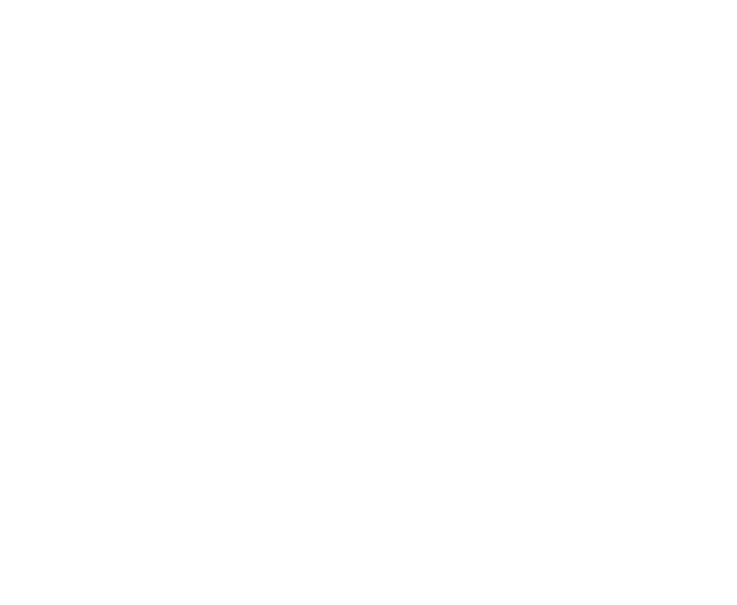
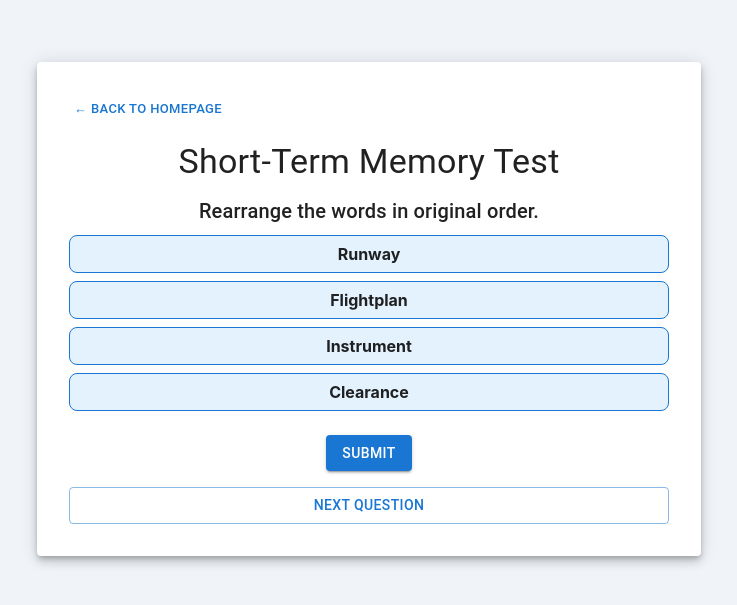
Before and after one commit to promubsorn/aptitude-test, a React (Create React App) app: page /aptitude-test/memory-test in a window 1280 px wide. Before the commit this address had no page. Shown: the part 107-712 px from the top of the page, without its empty margins (271-1008 px from the left). Built offline with nearby package versions, Linux system fonts and the light colour scheme.

Commit message:
memory test

```diff
--- a/package.json
+++ b/package.json
@@ -4,6 +4,8 @@
   "private": true,
   "homepage": "https://promubsorn.github.io/aptitude-test",
   "dependencies": {
+    "@dnd-kit/core": "^6.3.1",
+    "@dnd-kit/sortable": "^10.0.0",
     "@emotion/react": "^11.14.0",
     "@emotion/styled": "^11.14.1",
     "@mui/icons-material": "^7.2.0",
--- a/src/App.js
+++ b/src/App.js
@@ -6,6 +6,7 @@
 import ScanningAppLevel2 from './components/scanning-app-2';
 import { Box, Typography, Button, Stack, Paper } from "@mui/material";
 import AirplaneTicketIcon from '@mui/icons-material/AirplaneTicket';
+import MemoryTestApp from './components/memory-test';
 function Home() {
   return (
     <Box
@@ -52,6 +53,15 @@
           >
             🔥 Scanning Test Lv.2
           </Button>
+          <Button
+            component={Link}
+            to="/memory-test"
+            variant="outlined"
+            size="large"
+            fullWidth
+          >
+            🧠 Memory Test
+          </Button>
         </Stack>
       </Paper>
     </Box>
@@ -67,6 +77,7 @@
         <Route path="/mental-math" element={<MentalMathApp />} />
         <Route path="/scanning-test" element={<ScanningApp />} />
         <Route path="/scanning-test-2" element={<ScanningAppLevel2 />} />
+        <Route path="/memory-test" element={<MemoryTestApp />} />
         {/* Add more routes for other tests */}
       </Routes>
     </BrowserRouter>
--- /dev/null
+++ b/src/components/memory-test.js
@@ -0,0 +1,252 @@
+import React, { useEffect, useState } from "react";
+import { useNavigate } from 'react-router-dom';
+import {
+    Box,
+    Button,
+    Typography,
+    Paper,
+    Grid,
+} from "@mui/material";
+import {
+    DndContext,
+    closestCenter,
+    useSensor,
+    useSensors,
+    PointerSensor,
+} from "@dnd-kit/core";
+import {
+    arrayMove,
+    SortableContext,
+    useSortable,
+    verticalListSortingStrategy,
+} from "@dnd-kit/sortable";
+import { CSS } from "@dnd-kit/utilities";
+
+const WORD_POOL = [
+    "Cockpit",
+    "Runway",
+    "Altitude",
+    "Airspeed",
+    "Checklist",
+    "Flaps",
+    "Rudder",
+    "Throttle",
+    "Yoke",
+    "Turbulence",
+    "Navigation",
+    "Autopilot",
+    "Mayday",
+    "Tower",
+    "Crosswind",
+    "Descent",
+    "Climb",
+    "Glide",
+    "Rotate",
+    "Stall",
+    "Landing",
+    "Taxiway",
+    "Clearance",
+    "Approach",
+    "Departure",
+    "Radar",
+    "Beacon",
+    "Flightplan",
+    "Instrument",
+    "Checklist"
+];
+
+function getRandomWords(count = 4) {
+    const shuffled = [...WORD_POOL].sort(() => 0.5 - Math.random());
+    return shuffled.slice(0, count);
+}
+
+function getRandomQuestionType() {
+    return ["position", "reorder"][Math.floor(Math.random() * 2)];
+}
+
+function SortableItem({ id }) {
+    const { attributes, listeners, setNodeRef, transform, transition } =
+        useSortable({ id });
+
+    const style = {
+        transform: CSS.Transform.toString(transform),
+        transition,
+        padding: "8px",
+        margin: "8px 0",
+        border: "1px solid #1976d2",
+        borderRadius: "8px",
+        backgroundColor: "#e3f2fd",
+        fontWeight: "bold",
+        textAlign: "center",
+    };
+
+    return (
+        <div ref={setNodeRef} style={style} {...attributes} {...listeners}>
+            {id}
+        </div>
+    );
+}
+
+export default function MemoryTestApp() {
+    const navigate = useNavigate();
+    const [words, setWords] = useState([]);
+    const [displayed, setDisplayed] = useState(true);
+    const [questionType, setQuestionType] = useState("position");
+    const [question, setQuestion] = useState("");
+    const [correctAnswer, setCorrectAnswer] = useState("");
+    const [userAnswer, setUserAnswer] = useState("");
+    const [options, setOptions] = useState([]);
+    const [result, setResult] = useState(null);
+
+    const sensors = useSensors(useSensor(PointerSensor));
+
+    useEffect(() => {
+        generateNewTest();
+    }, []);
+
+    const generateNewTest = () => {
+        const newWords = getRandomWords();
+        const qType = getRandomQuestionType();
+        let q = "";
+        let correct = "";
+        let choices = [];
+
+        if (qType === "position") {
+            const index = Math.floor(Math.random() * newWords.length);
+            q = `What was the ${index + 1}${["st", "nd", "rd", "th"][index]} word?`;
+            correct = newWords[index];
+            choices = [...newWords].sort(() => 0.5 - Math.random());
+        } else if (qType === "reorder") {
+            q = "Rearrange the words in original order.";
+            correct = newWords.join(",");
+            const shuffled = [...newWords].sort(() => 0.5 - Math.random());
+            setOptions(shuffled);
+        }
+
+        setWords(newWords);
+        setQuestionType(qType);
+        setQuestion(q);
+        setCorrectAnswer(correct);
+        setUserAnswer("");
+        setResult(null);
+        setDisplayed(true);
+
+        if (qType === "position") {
+            setOptions(choices);
+        }
+
+        // Automatically hide words after 5 seconds
+        setTimeout(() => {
+            setDisplayed(false);
+        }, 3000);
+    };
+
+    const handleChoice = (choice) => {
+        setUserAnswer(choice);
+        setResult(choice === correctAnswer);
+    };
+
+    const handleSubmit = () => {
+        const userOrder = options.join(",");
+        setResult(userOrder === correctAnswer);
+    };
+
+    const handleDragEnd = (event) => {
+        const { active, over } = event;
+        if (active.id !== over.id) {
+            const oldIndex = options.indexOf(active.id);
+            const newIndex = options.indexOf(over.id);
+            setOptions((items) => arrayMove(items, oldIndex, newIndex));
+        }
+    };
+
+    return (
+        <Box
+            minHeight="100vh"
+            bgcolor="#f0f4f8"
+            display="flex"
+            justifyContent="center"
+            alignItems="center"
+            p={2}
+        >
+            <Paper elevation={6} sx={{ p: 4, maxWidth: 600, width: "100%", textAlign: "center" }}>
+                <Box display="flex" justifyContent="flex-start" mb={2}>
+                    <Button size="small" variant="text" onClick={() => navigate("/")}>
+                        ← Back to Homepage
+                    </Button>
+                </Box>
+                <Typography variant="h4" gutterBottom>
+                    Short-Term Memory Test
+                </Typography>
+
+                {displayed ? (
+                    <>
+                        <Typography variant="h6" mb={2}>
+                            Memorize the words:
+                        </Typography>
+                        <Typography variant="h5" fontWeight="bold" mb={2}>
+                            {words.join(" - ")}
+                        </Typography>
+                        <Typography variant="body2" color="textSecondary">
+                            Words will disappear in 3 seconds...
+                        </Typography>
+                    </>
+                ) : (
+                    <>
+                        <Typography variant="h6" gutterBottom>
+                            {question}
+                        </Typography>
+
+                        {questionType === "position" ? (
+                            <Grid container spacing={2} justifyContent="center" mt={1}>
+                                {options.map((opt, idx) => (
+                                    <Grid item key={idx}>
+                                        <Button
+                                            variant="outlined"
+                                            onClick={() => handleChoice(opt)}
+                                        >
+                                            {opt}
+                                        </Button>
+                                    </Grid>
+                                ))}
+                            </Grid>
+                        ) : (
+                            <>
+                                <DndContext sensors={sensors} collisionDetection={closestCenter} onDragEnd={handleDragEnd}>
+                                    <SortableContext items={options} strategy={verticalListSortingStrategy}>
+                                        {options.map((word) => (
+                                            <SortableItem key={word} id={word} />
+                                        ))}
+                                    </SortableContext>
+                                </DndContext>
+                                <Button variant="contained" onClick={handleSubmit} sx={{ mt: 2 }}>
+                                    Submit
+                                </Button>
+                            </>
+                        )}
+
+                        {result !== null && (
+                            <Typography
+                                variant="h6"
+                                mt={2}
+                                color={result ? "success.main" : "error.main"}
+                                fontWeight="bold"
+                            >
+                                {result ? "✅ Correct!" : `❌ Incorrect. Correct answer: ${correctAnswer}`}
+                            </Typography>
+                        )}
+
+                        <Button
+                            variant="outlined"
+                            onClick={generateNewTest}
+                            sx={{ mt: 2 }}
+                            fullWidth
+                        >
+                            Next Question
+                        </Button>
+                    </>
+                )}
+            </Paper>
+        </Box>
+    );
+}
```
Also changed, not shown: 1 other file (tests, documents, lock files or other folders).
